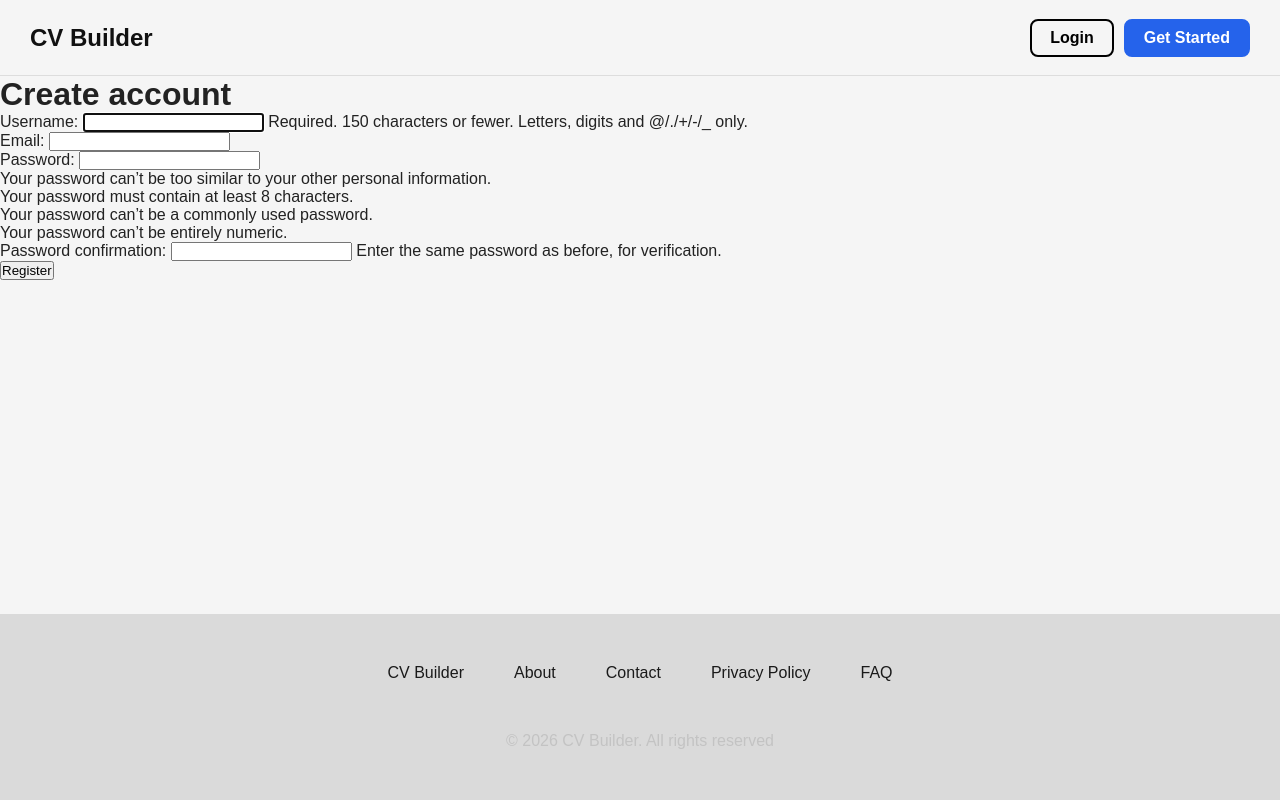
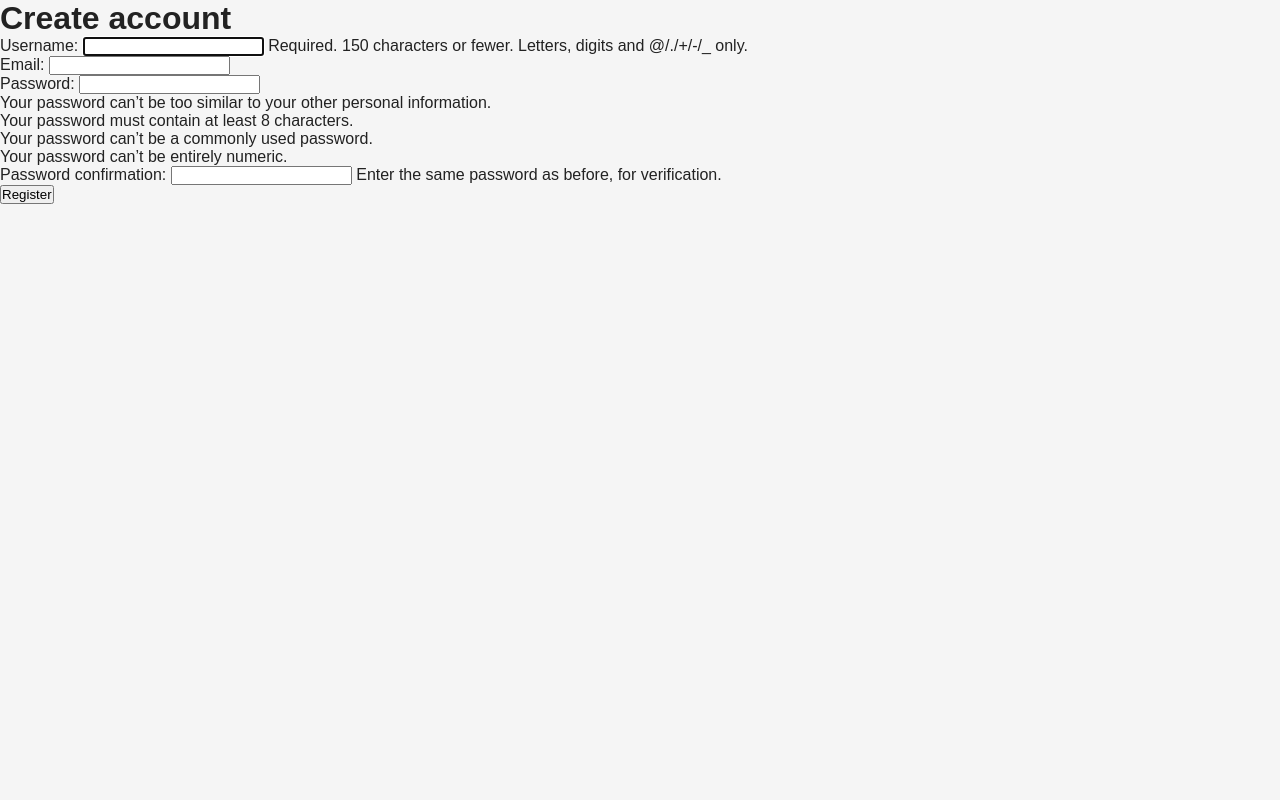
Before and after one commit to Gajwerixon/django-cv-builder, a Django app: page /accounts/register/ in a window 1280 px wide. Run offline with Django 5.2, Linux system fonts and the light colour scheme.

Commit message:
feat: remove navbar and footer

```diff
--- a/templates/base.html
+++ b/templates/base.html
@@ -19,42 +19,11 @@
 
 
     <body>
-        <nav class="navbar">
-            <div class="navbar-container">
-                <a href="/" class="logo">CV Builder</a>
-
-                <div class="nav-links">
-                    <a href="{% url "login" %}" class="btn-primary">Login</a>
-                    <a href="{% url "register" %}" class="btn-secondary">Get Started</a>
-                </div>
-            </div>
-        </nav>
-
 
         <main class="main-content">
             {% block content %} {% endblock %}
         </main>
 
+    </body>
 
-        <footer class="footer">
-
-            <div class="footer-container">
-
-                <div class="footer-links">
-                    <a href="#">CV Builder</a>
-                    <a href="#">About</a>
-                    <a href="#">Contact</a>
-                    <a href="#">Privacy Policy</a>
-                    <a href="#">FAQ</a>
-                </div>
-
-                <div class="rights">
-                    <p>© 2026 CV Builder. All rights reserved</p>
-                </div>
-
-            </div>
-
-        </footer>
-
-    </body>
 </html>
```
